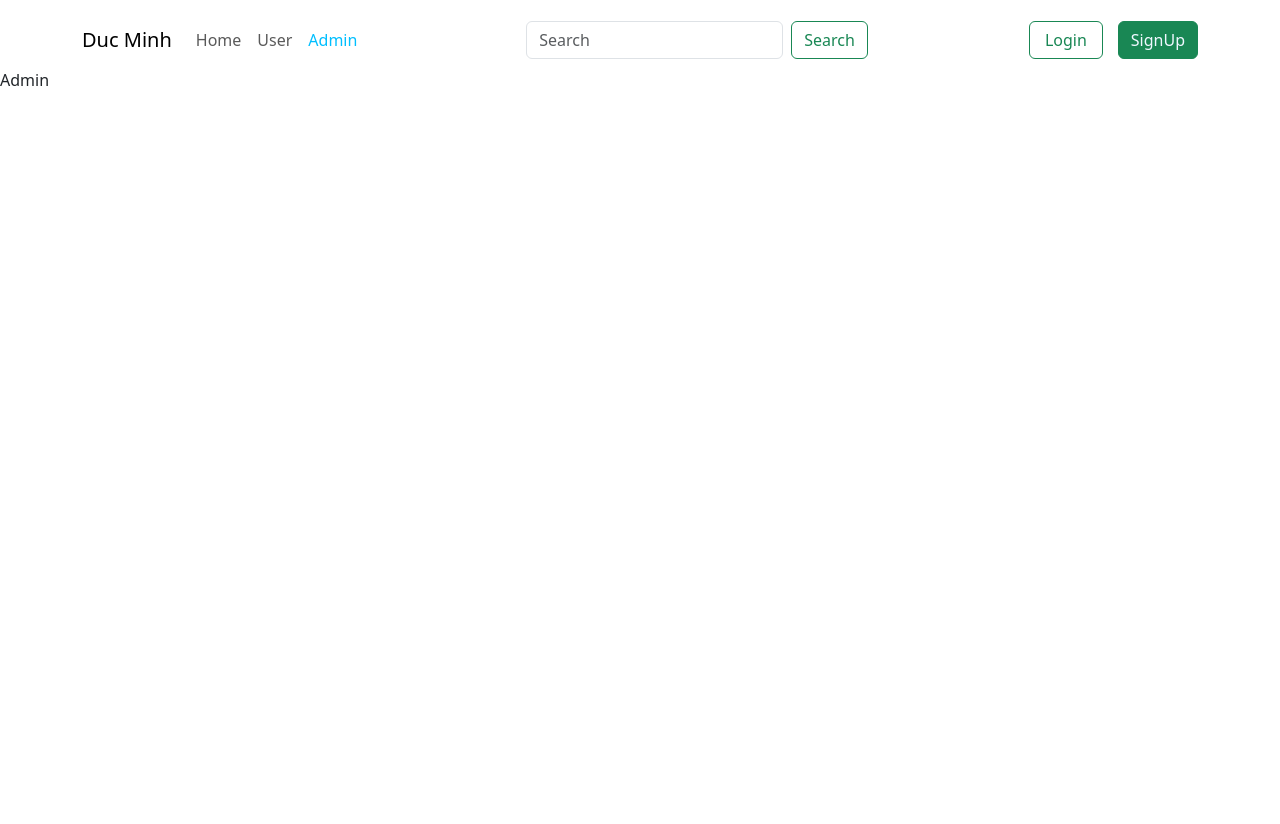
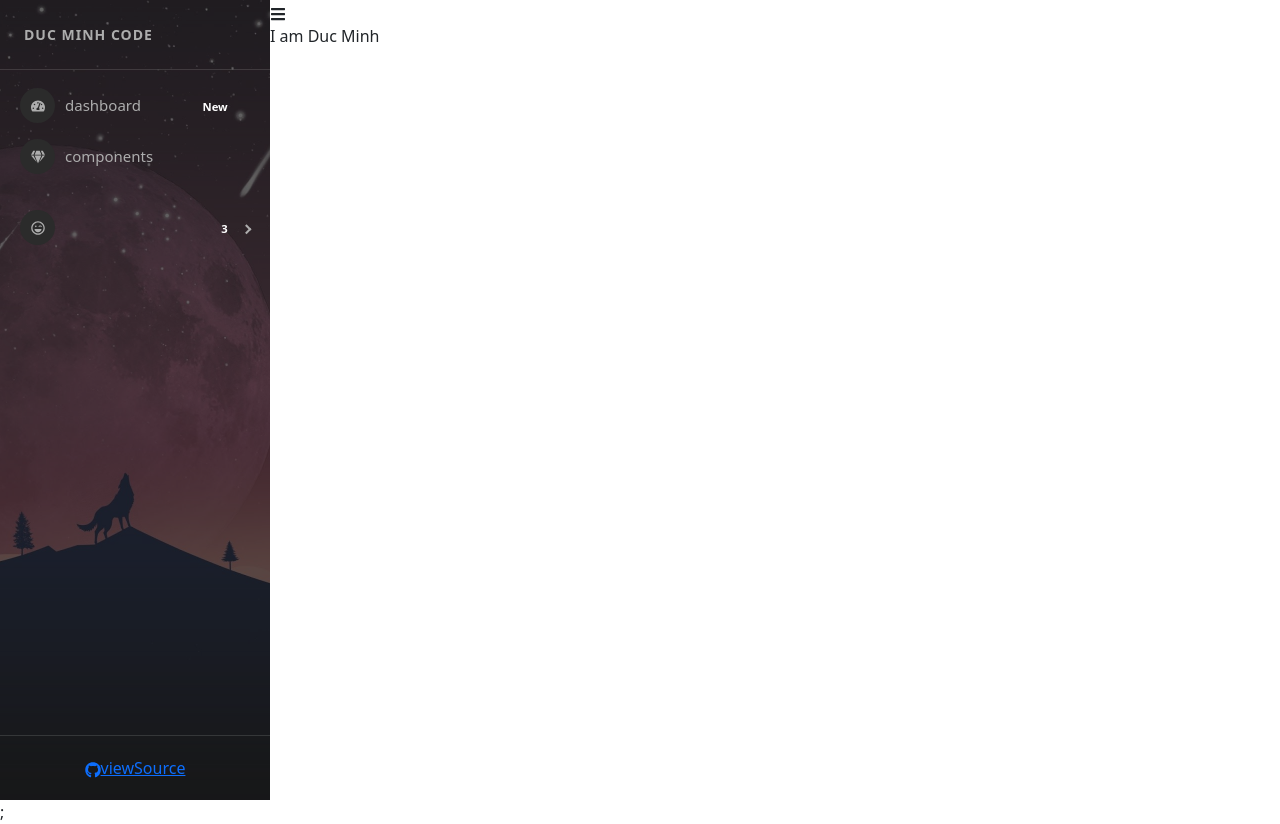
Before and after one commit to minh12200412/Personal-Project, a React (Create React App) app: page /admins in a window 1280 px wide. Before the commit the page ends 800 px from the top, so only its background shows below. Built offline with nearby package versions, Linux system fonts and the light colour scheme.

Commit message:
RouterSideBar

```diff
--- a/package.json
+++ b/package.json
@@ -12,6 +12,8 @@
     "react-bootstrap": "^2.10.4",
     "react-bootstrap-icons": "^1.11.4",
     "react-dom": "^18.3.1",
+    "react-icons": "4.4.0",
+    "react-pro-sidebar": "^0.7.1",
     "react-redux": "^9.1.2",
     "react-router-dom": "6.24.1",
     "react-scripts": "5.0.1",
--- a/src/Components/Admin/Admin.jsx
+++ b/src/Components/Admin/Admin.jsx
@@ -1,6 +1,25 @@
 import React from "react";
+import SideBal from "./SideBal";
+import "./Admin.scss";
+import { FaBars } from "react-icons/fa";
+import { useState } from "react";
 
 const Admin = (props) => {
-  return <div>Admin</div>;
+  const [collapsed, setCollapsed] = useState(false);
+  return (
+    <div className="admin-container">
+      <div className="admin-sidebar">
+        <SideBal collapsed={collapsed} />
+      </div>
+      <div className="admin-content">
+        <FaBars
+          onClick={() => {
+            setCollapsed(!collapsed);
+          }}
+        />
+        <p>I am Duc Minh </p>
+      </div>
+    </div>
+  );
 };
 export default Admin;
--- /dev/null
+++ b/src/Components/Admin/Admin.scss
@@ -0,0 +1,8 @@
+.admin-container {
+  display: flex;
+  .admin-sidebar {
+    .pro-sidebar {
+      height: 100vh !important;
+    }
+  }
+}
--- /dev/null
+++ b/src/Components/Admin/SideBal.jsx
@@ -0,0 +1,103 @@
+import React from "react";
+import {
+  ProSidebar,
+  Menu,
+  MenuItem,
+  SubMenu,
+  SidebarHeader,
+  SidebarFooter,
+  SidebarContent,
+} from "react-pro-sidebar";
+
+import {
+  FaTachometerAlt,
+  FaGem,
+  FaList,
+  FaGithub,
+  FaRegLaughWink,
+  FaHeart,
+} from "react-icons/fa";
+import sidebarBg from "../../Assets/bg2.jpg";
+import "react-pro-sidebar/dist/css/styles.css";
+const SideBal = (props) => {
+  const { image, collapsed, toggled, handleToggleSidebar } = props;
+  return (
+    <>
+      <ProSidebar
+        image={sidebarBg}
+        collapsed={collapsed}
+        toggled={toggled}
+        breakPoint="md"
+        onToggle={handleToggleSidebar}
+      >
+        <SidebarHeader>
+          <div
+            style={{
+              padding: "24px",
+              textTransform: "uppercase",
+              fontWeight: "bold",
+              fontSize: 14,
+              letterSpacing: "1px",
+              overflow: "hidden",
+              textOverflow: "ellipsis",
+              whiteSpace: "nowrap",
+            }}
+          >
+            Duc Minh Code
+          </div>
+        </SidebarHeader>
+
+        <SidebarContent>
+          <Menu iconShape="circle">
+            <MenuItem
+              icon={<FaTachometerAlt />}
+              suffix={<span className="badge red">New</span>}
+            >
+              dashboard
+            </MenuItem>
+            <MenuItem icon={<FaGem />}> components </MenuItem>
+          </Menu>
+          <Menu iconShape="circle">
+            <SubMenu
+              suffix={<span className="badge yellow">3</span>}
+              icon={<FaRegLaughWink />}
+            >
+              <MenuItem> 1</MenuItem>
+              <MenuItem> 2</MenuItem>
+              <MenuItem> 3</MenuItem>
+            </SubMenu>
+          </Menu>
+        </SidebarContent>
+
+        <SidebarFooter style={{ textAlign: "center" }}>
+          <div
+            className="sidebar-btn-wrapper"
+            style={{
+              padding: "20px 24px",
+            }}
+          >
+            <a
+              href="https://github.com/azouaoui-med/react-pro-sidebar"
+              target="_blank"
+              className="sidebar-btn"
+              rel="noopener noreferrer"
+            >
+              <FaGithub />
+              <span
+                style={{
+                  whiteSpace: "nowrap",
+                  textOverflow: "ellipsis",
+                  overflow: "hidden",
+                }}
+              >
+                viewSource
+              </span>
+            </a>
+          </div>
+        </SidebarFooter>
+      </ProSidebar>
+      ;
+    </>
+  );
+};
+export default SideBal;
--- a/src/index.js
+++ b/src/index.js
@@ -20,8 +20,8 @@
         <Route path="/" element={<App />}>
           <Route index element={<HomePage />} />
           <Route path="users" element={<User />} />
-          <Route path="admins" element={<Admin />} />
         </Route>
+        <Route path="admins" element={<Admin />} />
       </Routes>
     </BrowserRouter>
   </React.StrictMode>
```
Also changed, not shown: src/Assets/bg2.jpg (added), 1 other file (tests, documents, lock files or other folders).
